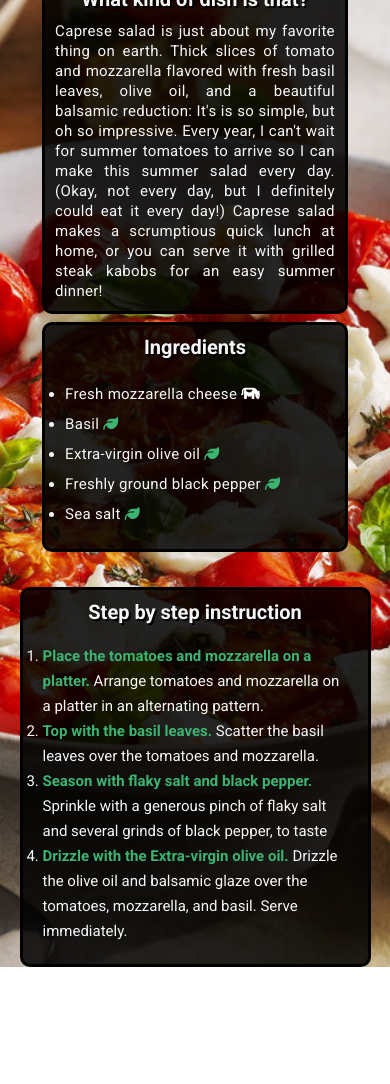
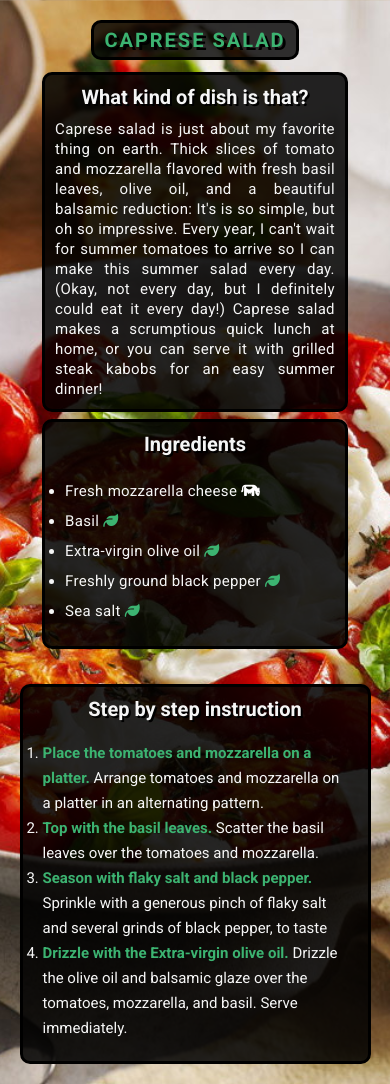
Before and after one commit to Aclyoneus/Recipe, a plain HTML site: page index.html in a window 390 px wide. Before the commit the page ends 967 px from the top, so only its background shows below. Drawn offline with Linux system fonts and the light colour scheme.

Commit message:
repaired full screen view and header

```diff
--- a/style.css
+++ b/style.css
@@ -7,14 +7,11 @@
 html {
     font-family: "Roboto", sans-serif;
     font-size: 62.5%;
-    height: 100%;
-    width: 100%;
-    display: flex;
-    justify-content: center;
-    align-items: center;
 }
 
 .recipe {
+    padding: 2rem 0 2rem;
+    height: 100vh;
     background-image: url("img/Caprese.jpg");
     background-size: cover;
     background-position: center;
@@ -29,7 +26,7 @@ html {
 
 .header-container {
     height: 90%;
-    width: 40%;
+    /*width: 40%;*/
     display: flex;
     justify-content: center;
     align-items: center;
@@ -141,7 +138,6 @@ b {
 }
 
 @media (max-width: 992px) {
-
     .dish-ingredients-list, .instruction-list {
         align-items: flex-start;
         list-style-position: outside;
@@ -150,7 +146,6 @@ b {
 }
 
 @media (max-width: 768px) {
-
     .dish {
         flex-direction: column;
         align-items: center;
@@ -163,10 +158,17 @@ b {
     .dish-ingredients-list {
         align-items: center;
     }
-
 }
 
 @media (max-width: 576px) {
+    .recipe {
+        height: 100%;
+    }
+
+    .header-text {
+        font-size: 2rem;
+    }
+
     .dish-ingredients-list {
         align-items: flex-start;
     }
@@ -174,5 +176,4 @@ b {
     .dish-description, .dish-ingredients {
         width: 80%;
     }
-
 }
```
Also changed, not shown: index.html (+3 -1 lines).
